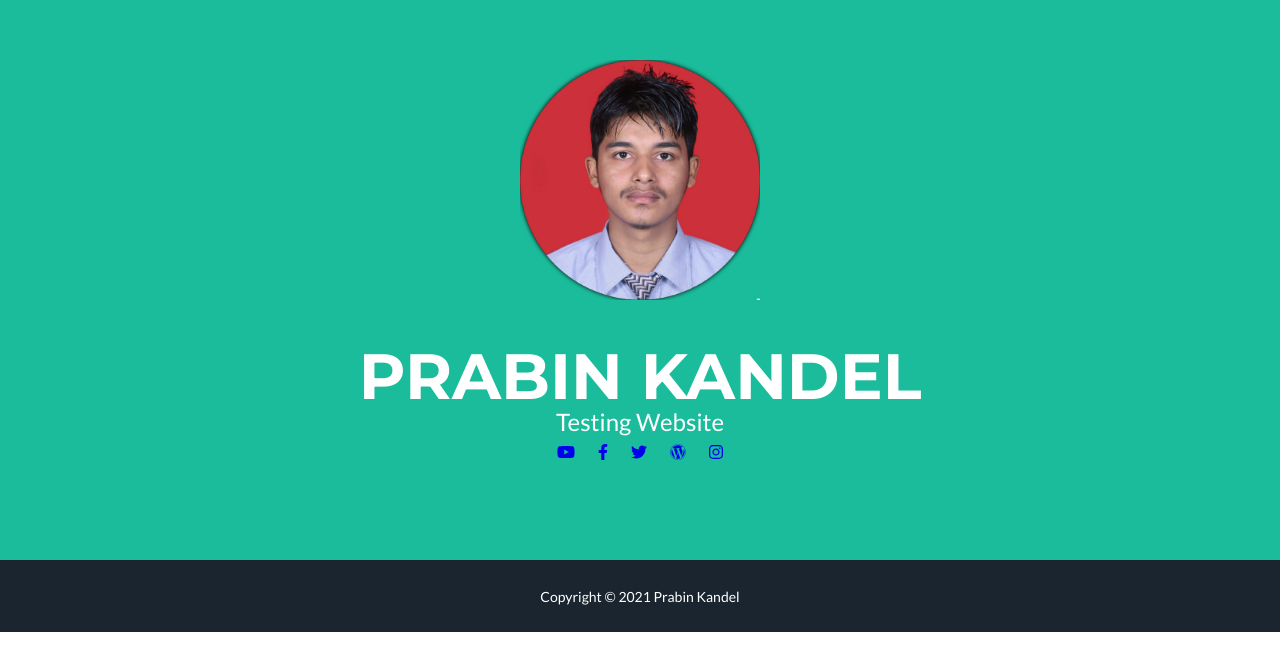
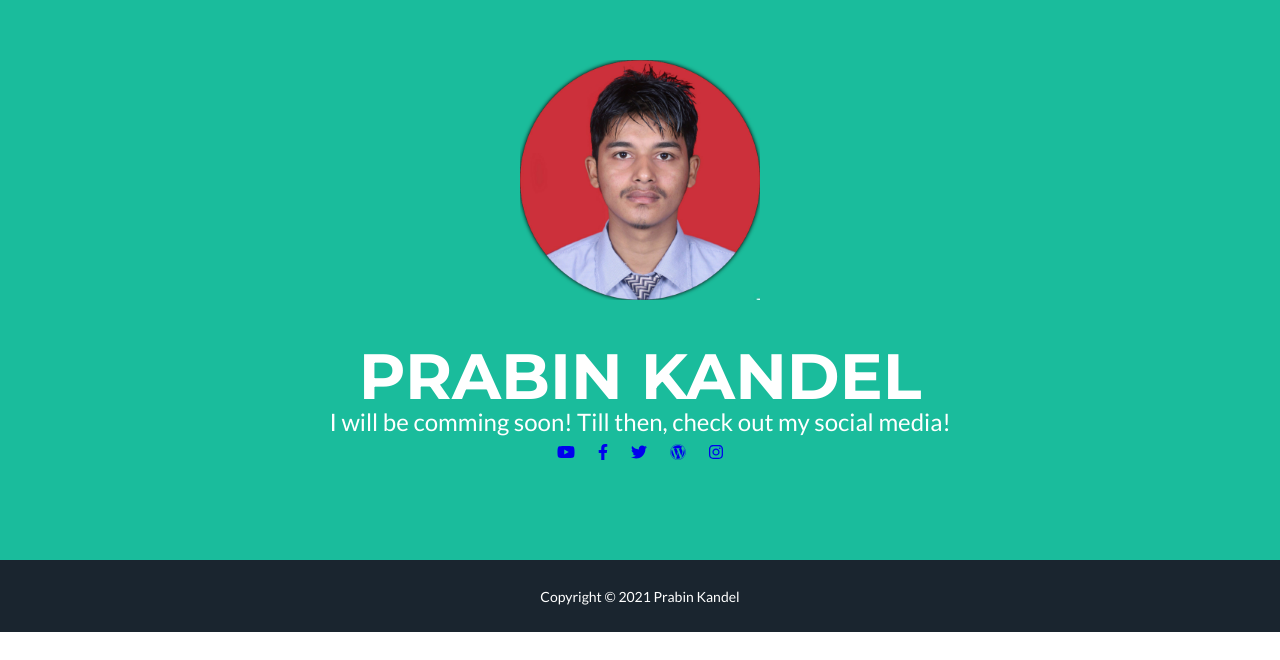
Before and after one commit to mepbnsir/prabinkandel, a plain HTML site: page index.html in a window 1280 px wide. Shown: the part 140-800 px from the top of the page. Drawn offline with nearby package versions, Linux system fonts and the light colour scheme.

Commit message:
Update index.html

```diff
--- a/index.html
+++ b/index.html
@@ -28,7 +28,7 @@
                 <!-- Masthead Heading-->
                 <h1 class="masthead-heading text-uppercase mb-0">Prabin Kandel</h1>
                 <!-- Masthead Subheading-->
-                <p class="masthead-subheading font-weight-light mb-0"=>Testing Website</p>
+                <p class="masthead-subheading font-weight-light mb-0"=>I will be comming soon! Till then, check out my social media!</p>
                 <nav>
                     <a href="https://youtube.com/channel/UC14fWY_XUSGvjjSv0HGM6pg"><i class="fab fa-youtube"></i></a>
                     <a href="http://facebook.com/pbnsir"><i class="fab fa-facebook-f"></i></a>
```
